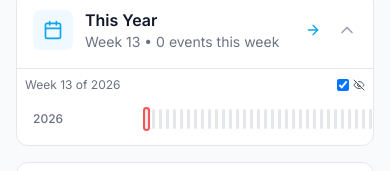
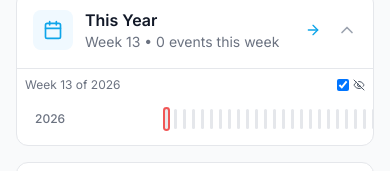
Before and after one commit to 4fo/lifecalendar, a React (Vite) app: page / in a window 390 px wide. Shown: the part 1477-1648 px from the top of the page. Built offline with nearby package versions, Linux system fonts and the light colour scheme.

Commit message:
Reduce gap between year label and first week block, increase gap between blocks

```diff
--- a/src/components/LifeCalendar.tsx
+++ b/src/components/LifeCalendar.tsx
@@ -112,11 +112,11 @@ export default function LifeCalendar({ birthday, events, onWeekClick, showOnlyCu
   if (showOnlyCurrentYear) {
     return (
       <div className="p-2">
-        <div className="flex items-center gap-1 sm:gap-2">
-          <div className="w-6 sm:w-12 text-xs sm:text-sm text-gray-500 dark:text-gray-400 font-medium flex-shrink-0">
+        <div className="flex items-center gap-0 sm:gap-1">
+          <div className="w-6 sm:w-12 text-xs sm:text-sm text-gray-500 dark:text-gray-400 font-medium flex-shrink-0 px-0.5 sm:px-0">
             {currentYear}
           </div>
-          <div className="flex gap-1 sm:gap-0.5 flex-1">
+          <div className="flex gap-1.5 sm:gap-0.5 flex-1">
             {Array.from({ length: 52 }, (_, weekIndex) => {
               const weekNum = weekIndex + 1;
               return <WeekBlock key={weekNum} year={currentYear} weekNum={weekNum} />;
@@ -154,11 +154,11 @@ export default function LifeCalendar({ birthday, events, onWeekClick, showOnlyCu
             {isExpanded && (
               <div className="p-2 space-y-1">
                 {batch.map(year => (
-                  <div key={year} className="flex items-center gap-1 sm:gap-2">
-                    <div className="w-6 sm:w-12 text-xs text-gray-500 dark:text-gray-400 font-medium flex-shrink-0">
+                  <div key={year} className="flex items-center gap-0 sm:gap-1">
+                    <div className="w-6 sm:w-12 text-xs text-gray-500 dark:text-gray-400 font-medium flex-shrink-0 px-0.5 sm:px-0">
                       {year}
                     </div>
-                    <div className="flex gap-1 sm:gap-0.5 flex-1">
+                    <div className="flex gap-1.5 sm:gap-0.5 flex-1">
                       {Array.from({ length: 52 }, (_, weekIndex) => {
                         const weekNum = weekIndex + 1;
                         return <WeekBlock key={weekNum} year={year} weekNum={weekNum} />;
```
